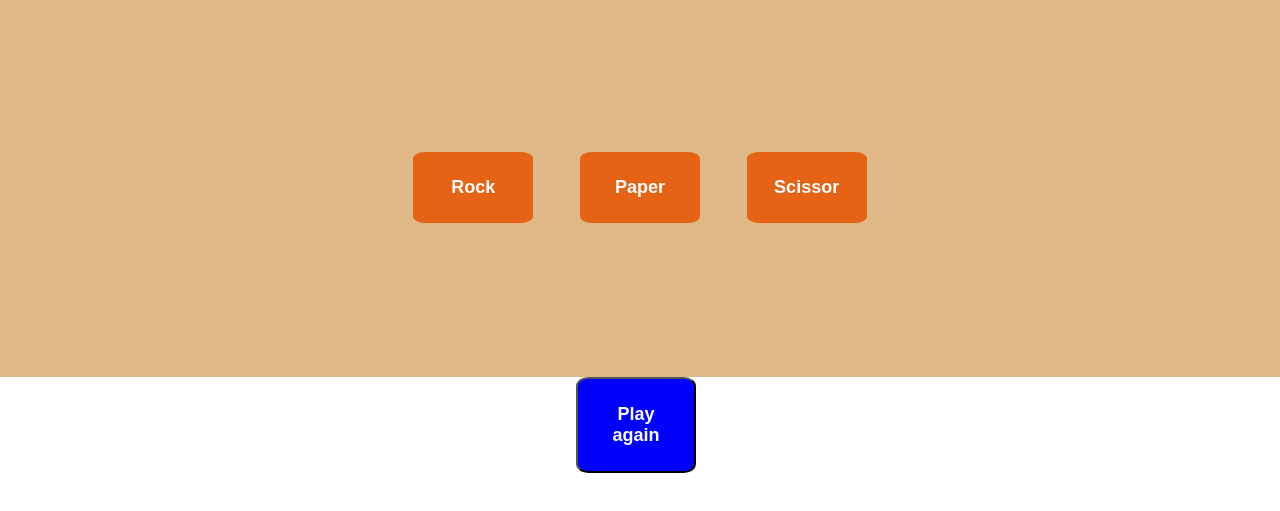
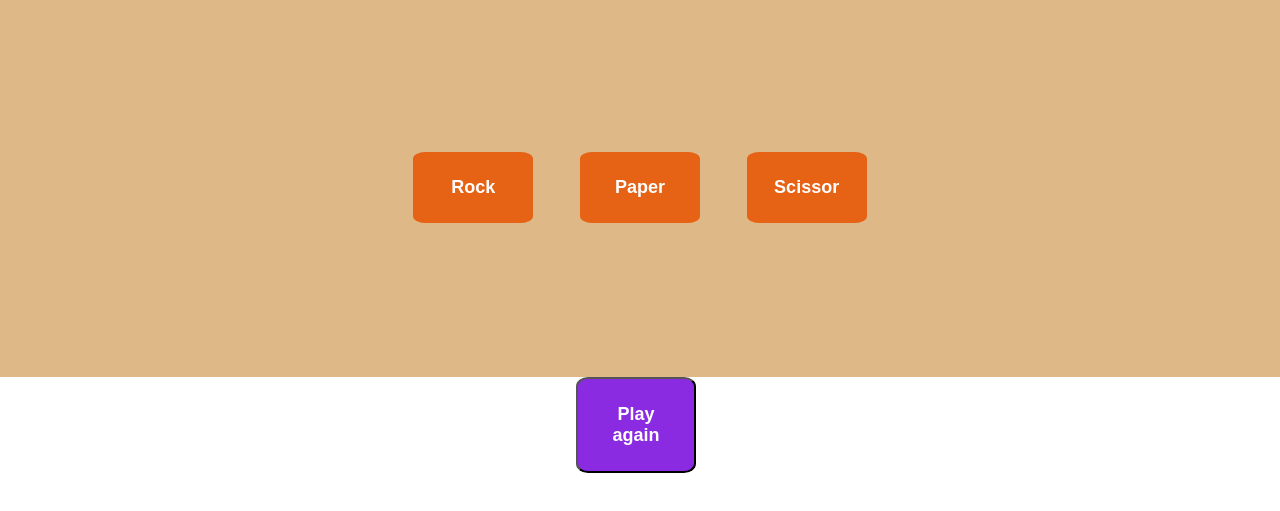
Before and after one commit to amitnit91/rock-paper-scissors, a plain HTML site: page index.html in a window 1280 px wide. In both pictures the pointer is over the button "Play again". Shown: the part 135-646 px from the top of the page. Drawn offline with Linux system fonts and the light colour scheme.

Commit message:
Added play again button hover

```diff
--- a/style.css
+++ b/style.css
@@ -68,3 +68,7 @@ body{
     border-radius: 10%;
     font-weight: bold;
 }
+#play-again:hover{
+    background-color: blueviolet;
+    cursor: pointer;
+}
```
